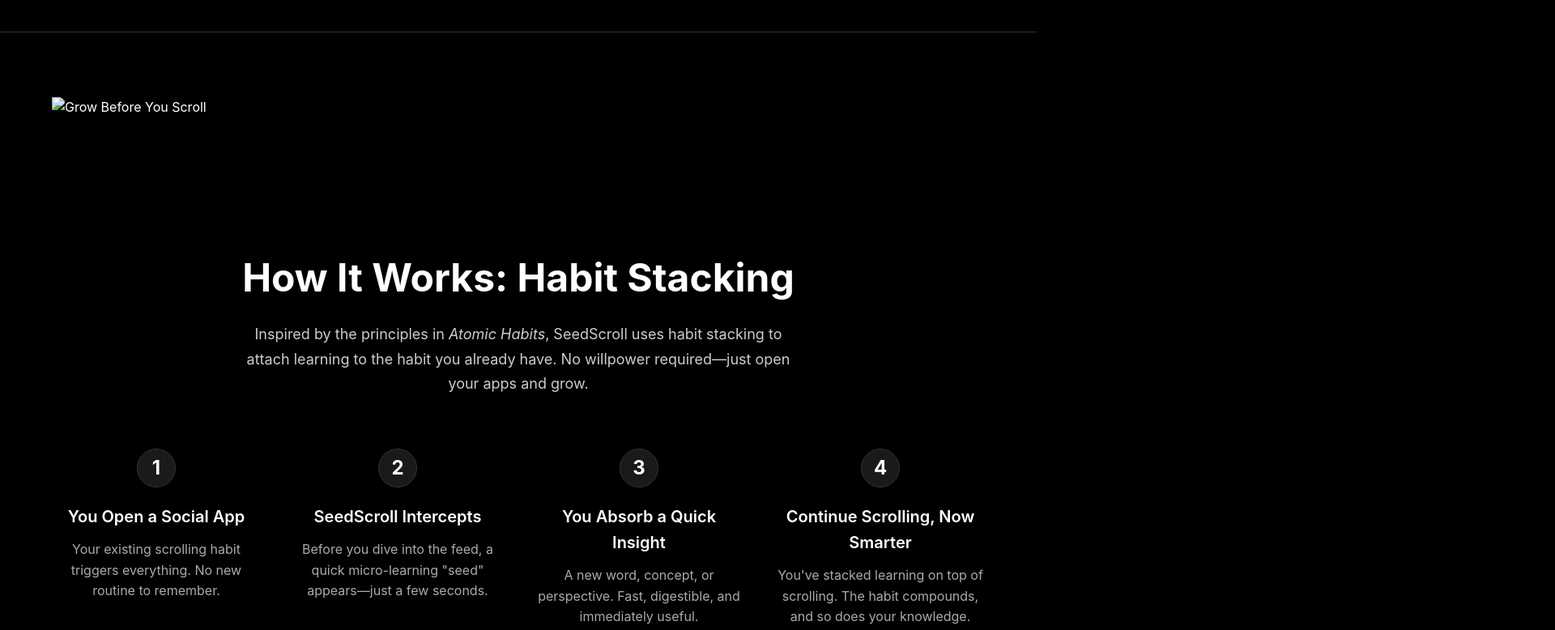
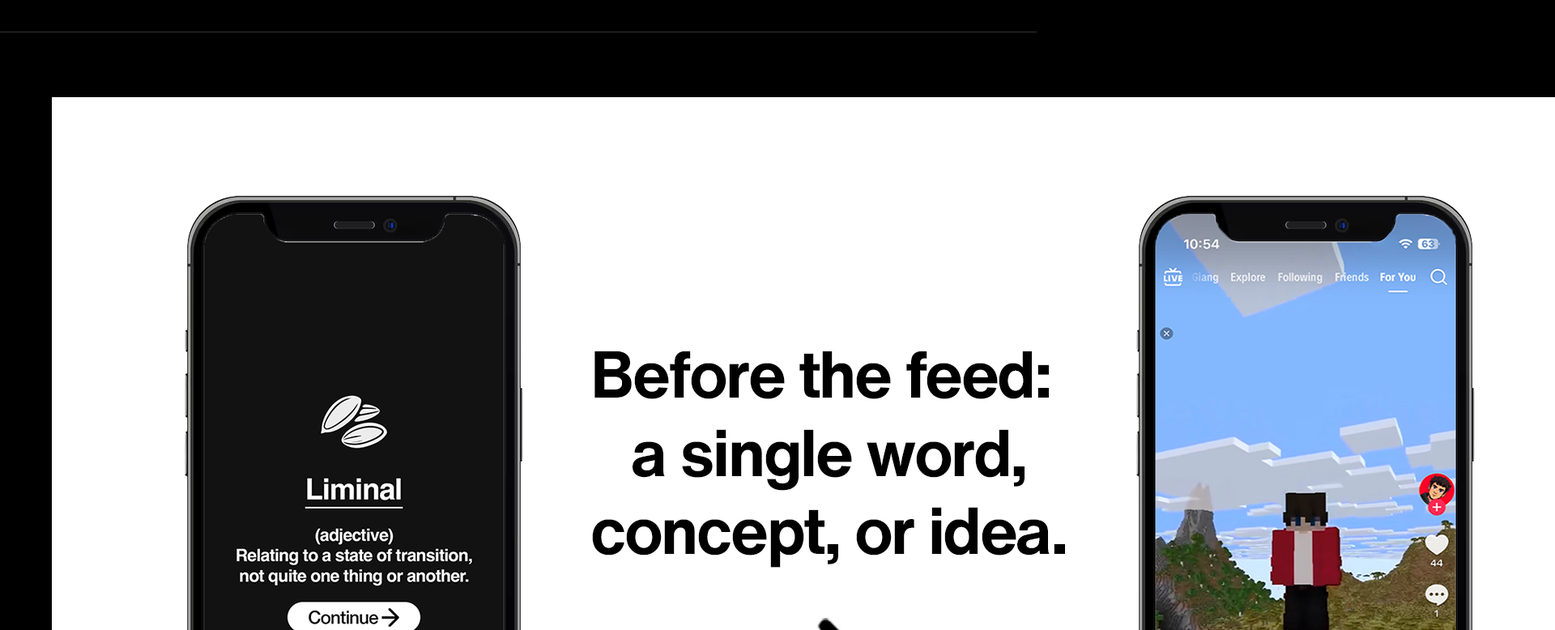
Before and after one commit to LaVanton/seedscroll-landing, a plain HTML site: page index.html in a window 1280 px wide. Shown: the part 540-1318 px from the top of the page at 81% size, 1920 px wide, since content can reach past the window. Drawn offline with Linux system fonts and the light colour scheme.

Commit message:
Update image source in index.html

```diff
--- a/index.html
+++ b/index.html
@@ -21,7 +21,7 @@
     <section class="section">
   <div class="container">
     <img
-      src="Slide1_SeedScroll.jpg"
+      src="Concept_1_SeedScroll.jpg"
       alt="Grow Before You Scroll"
       class="concept-image"
     >
```
